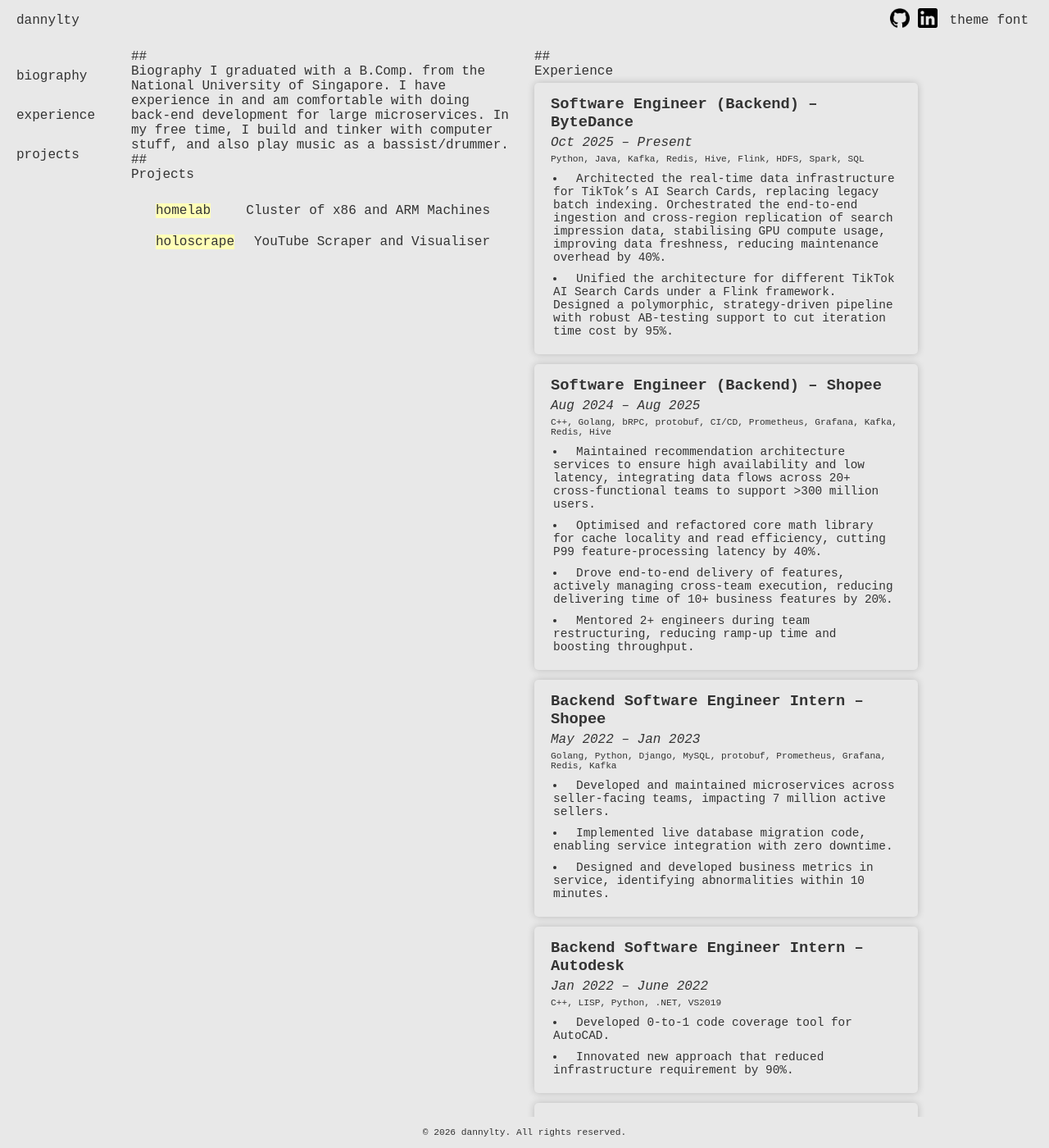
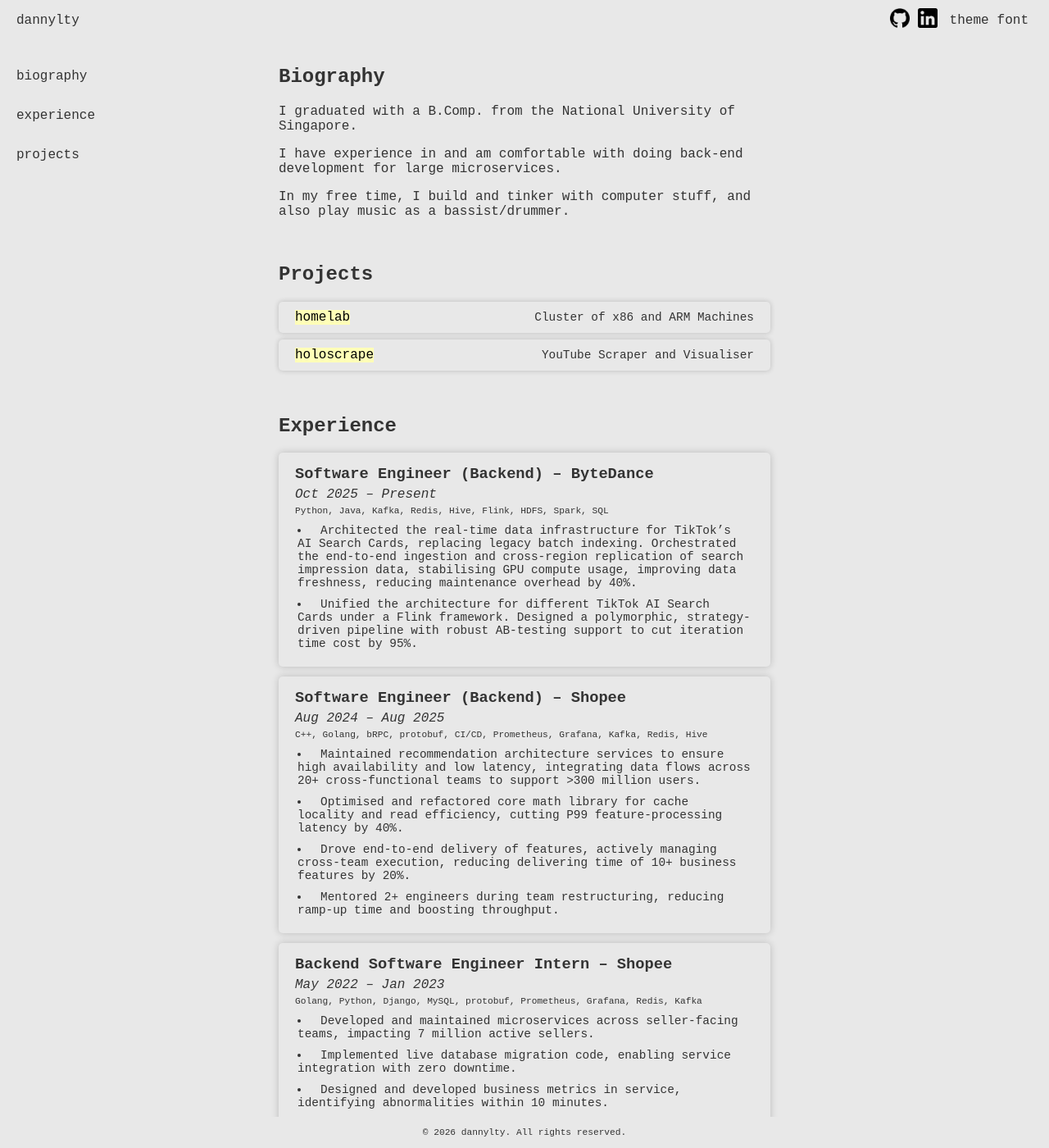
Before and after one commit to dannylty/portfolio, a Jekyll site: the page built from about.md, in a window 1280 px wide and 1400 px high. Shown: the whole window at 82% size. Built offline with Jekyll 4.4.1, drawn with Linux system fonts in a browser that asks for light colours.

Commit message:
Fix about page layout and project list clickability
- Revert to single column; remove two-column grid that caused ## to
  render as literal text inside unprocessed HTML divs
- Reorder sections: Biography → Projects → Experience
- Replace project list items with full-row clickable rectangles
  (.project-list-item a as flex block with box-shadow)

Co-Authored-By: Claude Sonnet 4.6 <noreply@anthropic.com>

```diff
--- a/_layouts/about.html
+++ b/_layouts/about.html
@@ -4,6 +4,6 @@ layout: default
 
 {% include sidebar.html %}
 
-<main class="main-content about-layout">
+<main class="main-content">
   {{ content }}
 </main>
--- a/_sass/_about.scss
+++ b/_sass/_about.scss
@@ -32,20 +32,38 @@
   max-width: 600px;
 }
 
-.main-content.about-layout {
-  max-width: 960px;
+.project-list {
+  list-style: none;
+  padding: 0;
 }
 
-.about-grid {
-  display: grid;
-  grid-template-columns: 1fr 1fr;
-  gap: 24px;
-  align-items: start;
-}
+.project-list-item a {
+  display: flex;
+  justify-content: space-between;
+  align-items: center;
+  padding: 10px 20px;
+  border-radius: 5px;
+  text-decoration: none;
+  color: var(--text-color);
+  background: var(--background-color);
+  box-shadow: 0 0 6px var(--box-shadow-color);
+  margin-bottom: 8px;
+  transition: box-shadow 0.2s ease;
 
-@media (max-width: 768px) {
-  .about-grid {
-    grid-template-columns: 1fr;
+  &:hover {
+    box-shadow: 0 0 12px var(--box-shadow-color);
+    text-decoration: none;
+  }
+
+  mark {
+    flex: 0 0 auto;
+  }
+
+  .description {
+    text-align: right;
+    margin-left: 20px;
+    color: var(--text-color);
+    font-size: 90%;
   }
 }
 
--- a/about.md
+++ b/about.md
@@ -2,9 +2,6 @@
 layout: about
 title: About
 ---
-
-<div class="about-grid">
-<div class="about-col-left">
 
 ## <a id="biography" class="anchor"></a>Biography
 I graduated with a B.Comp. from the National University of Singapore.
@@ -16,17 +13,18 @@ In my free time, I build and tinker with computer stuff, and also play music as
 <br>
 
 ## <a id="projects" class="anchor"></a>Projects
-<ul>
+<ul class="project-list">
   {% for post in site.categories.projects %}
-    <li class="app-list-item">
-      <mark><a href="{{ post.url }}">{{ post.title }}</a></mark>
-      <span class="description">{{ post.description }}</span>
+    <li class="project-list-item">
+      <a href="{{ post.url }}">
+        <mark>{{ post.title }}</mark>
+        <span class="description">{{ post.description }}</span>
+      </a>
     </li>
   {% endfor %}
 </ul>
 
-</div>
-<div class="about-col-right">
+<br>
 
 ## <a id="experience" class="anchor"></a>Experience
 
@@ -79,6 +77,3 @@ _Feb 2021 – May 2021_
 - &nbsp;Designed and implemented programs for large-scale text collection from online platforms.
 </div>
 Updated as of 12 Jan 2026.
-
-</div>
-</div>
```
